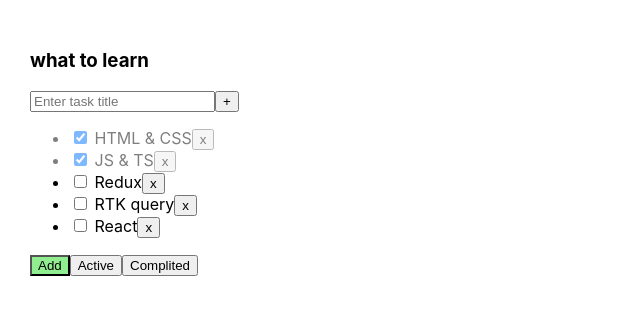
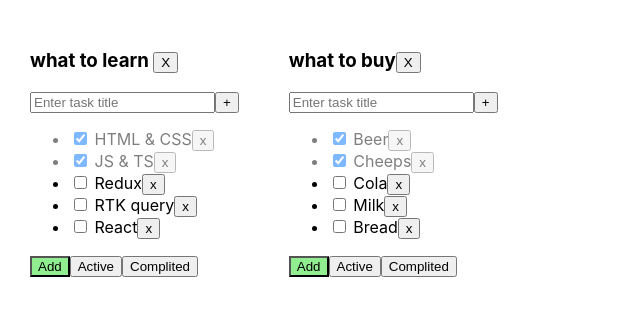
Before and after one commit to WladyslawRouba/Todolist, a React (Vite) app: page / in a window 1280 px wide. Shown: the top 316 px of the page, without its empty margins (0-640 px from the left). Built offline with nearby package versions, Linux system fonts and the light colour scheme.

Commit message:
2-спринт-1

```diff
--- a/src/App.tsx
+++ b/src/App.tsx
@@ -4,72 +4,91 @@ import {TodolistItem, taskType} from './TodolistItem.tsx'
 import {v1} from 'uuid'
 
 export type FilterValues = "All" | "Active" | "Completed"
+export type Todolist = {
+    id: string,
+    title: string,
+    filter: FilterValues,
+}
+export type tasksState = {
+    [todolistId: string]: taskType[]
+}
 
 function App() {
-    const TodolistTitle : string = "what to learn ";
-    let[tasks, setTasks] = useState<taskType[]>  ( [
+    const todolistId_1 = v1()
+    const todolistId_2 = v1()
+    const[todolists, setTodolists] = useState<Todolist[]>([
+        {id: todolistId_1, title: "what to learn ", filter: "All"},
+        {id: todolistId_2 , title: "what to buy", filter: "All"},
+    ])
+    const [tasks, setTasks] = useState<tasksState>({
+        [todolistId_1]: [
             {id: v1(), title: "HTML & CSS", isDone: true},
             {id: v1(), title: "JS & TS", isDone: true},
             {id: v1(), title: "Redux", isDone: false},
             {id: v1(), title: "RTK query", isDone: false},
             {id: v1(), title: "React", isDone: false},
+        ],
+        [todolistId_2]: [
+            {id: v1(), title: "Beer", isDone: true},
+            {id: v1(), title: "Cheeps", isDone: true},
+            {id: v1(), title: "Cola", isDone: false},
+            {id: v1(), title: "Milk", isDone: false},
+            {id: v1(), title: "Bread", isDone: false},
+        ]
+    })
+    const deleteTask = (id: string, todolistId: string) => {
+        setTasks({...tasks,[todolistId]: tasks[todolistId].filter((task) => task.id !== id )})
+    }
 
-    ])
-    console.log(tasks)
+    const createTask = (title: string, todolistId: string) => {
+        const newTask = {id: v1(), title, isDone: false}
+        setTasks({...tasks, [todolistId] : [...tasks[todolistId], newTask]} )
+    }
+    const changeTaskStatus = (taskId: string, isDone: boolean, todolistId: string) => {
+        setTasks({...tasks, [todolistId]: tasks[todolistId].map(task => task.id == taskId ? {...task, isDone} : task) })
+    }
 
-    const createTask = (title: string)=>{
-       const newTask = {id: v1(), title, isDone: false}
-        const newTasks = [newTask, ...tasks]
-        setTasks(newTasks)
+    const changeFilter = (filter: FilterValues, todolistId: string) => {
+        setTodolists(todolists.map(tl => tl.id === todolistId ? {...tl, filter} : tl))
     }
-    const[filter,setFilter] = useState<FilterValues>("All")
-    let filteredTasks:taskType[] = tasks
-    if (filter === "Active"){
-     filteredTasks = tasks.filter((task)=>{
+    const deleteTodolist = (todolistId: string) =>{
+        setTodolists(todolists.filter(tl => tl.id !== todolistId))
+    }
+
+       const todolistComponents = todolists.map(tl => {
+           let filteredTasks = tasks[tl.id]
+           if (tl.filter === "Active") {
+               filteredTasks = filteredTasks.filter((task) => {
                    return !task.isDone
                })
            }
-    if (filter === "Completed"){
-        filteredTasks = tasks.filter((task)=>{
+           if (tl.filter === "Completed") {
+               filteredTasks = filteredTasks.filter((task) => {
                    return task.isDone
                })
            }
-    const deleteTask = (id: string)=> {
-        const newTasks = tasks.filter((task)=>{
-            return task.id !== id
-        })
-        setTasks(newTasks)
-
-    }
-
-     const changeFilter = (filter:FilterValues)=> {
-         return setFilter(filter)
-    }
-    /*const changeTaskStatus = (taskId: string, isDone: boolean) =>{
-const task = tasks.find((t)=>t.id === taskId)
-        if(task){
-            task.isDone = isDone
-        }
-         setTasks([...tasks])
-    }*/
-    const changeTaskStatus = (taskId: string, isDone: boolean) => {
-        const newState = tasks.map(task => task.id == taskId ? { ...task, isDone } : task)
-        setTasks(newState)
-    }
-  return (
-      <div className="app">
+           return(
                <TodolistItem
-          title= {TodolistTitle}
+                   key={tl.id}
+                   todolistId={tl.id}
+                   title= {tl.title}
+                   filter={tl.filter}
                    tasks={filteredTasks}
                    deleteTask={deleteTask}
                    // filteredTasks={filteredTasks}
                    changeFilter={changeFilter}
                    createTask={createTask}
                    changeTaskStatus={changeTaskStatus}
-          filter={filter}
+                   deleteTodolist={deleteTodolist}
 
 
                />
+       )
+       })
+
+  return (
+      <div className="app">
+          {todolistComponents}
 
       </div>
   )
--- a/src/Button.tsx
+++ b/src/Button.tsx
@@ -1,6 +1,6 @@
 type PropsType = {
     title: string
-    onClick?: () => void
+    onClick: () => void
     disabled?: boolean
     className?: string
 }
--- a/src/TodolistItem.tsx
+++ b/src/TodolistItem.tsx
@@ -1,23 +1,25 @@
-import {TodolistTitle} from "./TodolistTitle.tsx";
+
 import {Button} from "./Button.tsx";
 import { FilterValues} from "./App.tsx";
 import {ChangeEvent, KeyboardEvent, useState } from "react";
 
 type TodolistItemPropsType = {
+    todolistId: string
     title: string
     tasks: taskType[]
-    deleteTask: (id: string) => void
-    changeFilter: (filter: FilterValues) => void
-    createTask: (title: string) => void
-    changeTaskStatus: (id: string, newStatusValue: boolean) => void
+    deleteTask: (id: string, todolistId: string) => void
+    changeFilter: (filter: FilterValues, todolistId: string) => void
+    createTask: (title: string, todolistId: string) => void
+    changeTaskStatus: (id: string, newStatusValue: boolean, todolistId: string) => void
     filter: FilterValues
+    deleteTodolist: (id: string) => void
 }
  export type taskType = {
     id: string
     title: string
     isDone: boolean
 }
-export const TodolistItem = ({title, tasks, deleteTask, changeFilter, createTask, changeTaskStatus, filter}: TodolistItemPropsType)=> {
+export const TodolistItem = ({title, tasks, deleteTask, changeFilter, createTask, changeTaskStatus, filter,todolistId, deleteTodolist}: TodolistItemPropsType)=> {
 
     //1. const title = props.title
    // const tasks = props.tasks
@@ -33,7 +35,7 @@ export const TodolistItem = ({title, tasks, deleteTask, changeFilter, createTask
     const createTaskHandler = () => {
         const trimmedTitle = taskTitle.trim()
         if(trimmedTitle !== ''){
-            createTask(trimmedTitle)
+            createTask(trimmedTitle, todolistId)
             setTaskTitle('')
         }else{
             setError('Task title cannot be empty')
@@ -55,18 +57,22 @@ export const TodolistItem = ({title, tasks, deleteTask, changeFilter, createTask
     const tasksItems = tasks.map(task => {
         const changeTaskStatusHandler = (event: ChangeEvent<HTMLInputElement>) => {
             const newStatusValue = event.currentTarget.checked
-            changeTaskStatus(task.id, newStatusValue)
+            changeTaskStatus(task.id, newStatusValue, todolistId)
         }
         return(
             <li key={task.id} className={task.isDone ? 'is-done' : ''}>
                 <input  onChange={changeTaskStatusHandler} type="checkbox" checked={task.isDone}/> <span>{task.title}</span>
-                <Button onClick= {()=> deleteTask(task.id)} title= "x"/>
+                <Button onClick= {()=> deleteTask(task.id, todolistId)} title= "x"/>
             </li>
         )
     })
     return (
            <div>
-           <TodolistTitle title={title}/>
+               <h3>
+                   {title}
+                   <Button title="X" onClick= {()=> deleteTodolist(todolistId)}/>
+               </h3>
+
 
             <div>
                 <input className={error ? "error" : ""}
@@ -85,9 +91,9 @@ export const TodolistItem = ({title, tasks, deleteTask, changeFilter, createTask
             </ul>
 
             <div>
-                <Button className= {filter === "All" ? "active-filter" : ""} title= "Add" onClick ={()=> changeFilter("All")}/>
-                <Button className= {filter === "Active" ? "active-filter" : ""} title= "Active" onClick={()=> changeFilter("Active")}/>
-                <Button className= {filter === "Completed" ? "active-filter" : ""} title= "Complited" onClick={()=> changeFilter("Completed")}/>
+                <Button className= {filter === "All" ? "active-filter" : ""} title= "Add" onClick ={()=> changeFilter("All", todolistId)}/>
+                <Button className= {filter === "Active" ? "active-filter" : ""} title= "Active" onClick={()=> changeFilter("Active", todolistId)}/>
+                <Button className= {filter === "Completed" ? "active-filter" : ""} title= "Complited" onClick={()=> changeFilter("Completed", todolistId)}/>
             </div>
         </div>
     )
```
Lines whose indentation alone changed are shown as unchanged.
